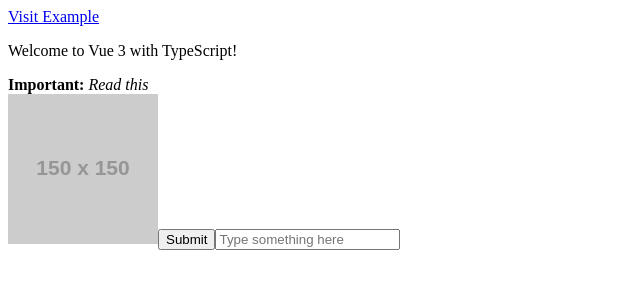
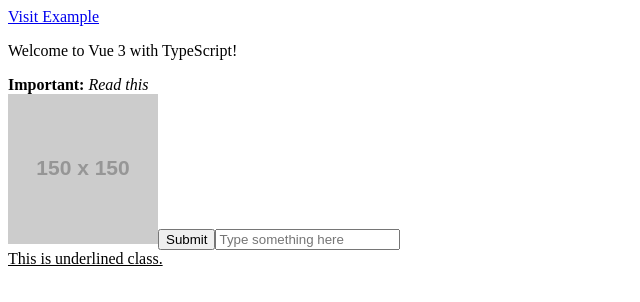
Before and after one commit to harshjhaSparrow/vueJs, a Vue app: page / in a window 1280 px wide. Shown: the top 302 px of the page, without its empty margins (0-640 px from the left). Built offline with nearby package versions, Linux system fonts and the light colour scheme.

Commit message:
Adding clases

```diff
--- a/src/App.vue
+++ b/src/App.vue
@@ -29,7 +29,13 @@ const inputValue = ref("");
 
     <!-- Binding value attribute to an input field -->
     <input v-model="inputValue" placeholder="Type something here" />
+
+    <div class="underlineClass">This is underlined class.</div>
   </div>
 </template>
 
-<style scoped></style>
+<style scoped>
+.underlineClass {
+  text-decoration: underline;
+}
+</style>
```
